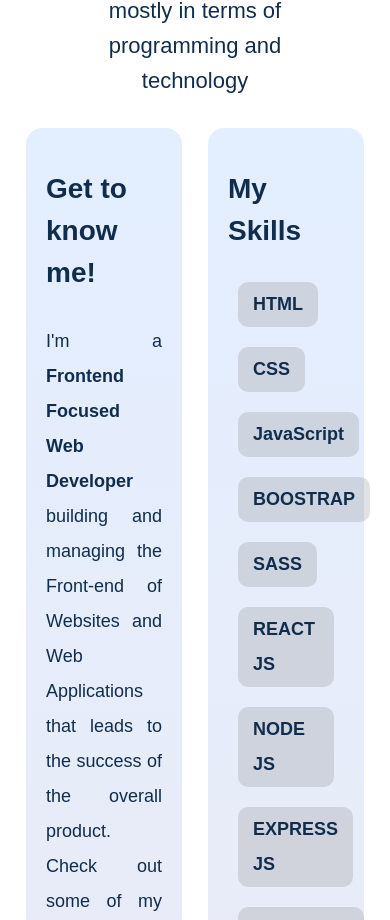
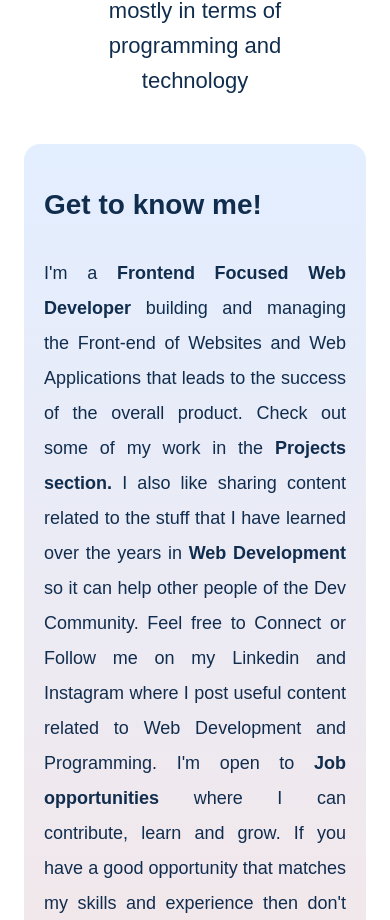
Before and after one commit to uday7223/portfolio-new, a React (Vite) app: page / in a window 390 px wide. Shown: the part 1076-1996 px from the top of the page. Built offline with nearby package versions, Linux system fonts and the light colour scheme; a web font is replaced by a local one.

Commit message:
update on topheader

```diff
--- a/src/main-comp/Portfolio.jsx
+++ b/src/main-comp/Portfolio.jsx
@@ -136,8 +136,8 @@ const Portfolio = () => {
                 UDAY KUMAR N &nbsp; <i className="fa-solid fa-heart"></i>
               </p>
             </div>
-            <div className={`head-right pe-5  justify-content-end d-flex col-xs-2  col-sm-7  col-md-8 col-lg-8col-xl-8 col-xxl-8 ${isResponsive ? "responsive" : ""}`} data-aos="fade-left">
-            {/* <div className={`head-right pe-5  justify-content-end d-flex col-xs-2  col-sm-7  col-md-8 col-lg-8col-xl-8 col-xxl-8 ${isResponsive ? "responsive" : ""}`}> */}
+            {/* <div className={`head-right pe-5  justify-content-end d-flex col-xs-2  col-sm-7  col-md-8 col-lg-8col-xl-8 col-xxl-8 ${isResponsive ? "responsive" : ""}`} data-aos="fade-left"> */}
+            <div className={`head-right pe-5  justify-content-end d-flex col-xs-2  col-sm-7  col-md-8 col-lg-8col-xl-8 col-xxl-8 ${isResponsive ? "responsive" : ""}`}>
       <ul>
       <li>
           <a href="#!" className="icon" onClick={toggleMenu}>
@@ -275,7 +275,8 @@ const Portfolio = () => {
         </div>
 
         <footer className="d-flex justify-content-center " >
-          <div className="con1  " data-aos="fade-right">
+          <div className="con1  " >
+          {/* <div className="con1  " data-aos="fade-right"> */}
             <div className="content ">
               <div className="heading">UDAY KUMAR N</div>
               <div className="text pe-5 me-5">
@@ -285,8 +286,8 @@ const Portfolio = () => {
               </div>
             </div>
           </div>
-          <div className="con2">
-          {/* <div className="con2" data-aos="fade-left"> */}
+          <div className="con2" >
+          {/* <div className="con2" data-aos="fade-right"> */}
             <div className="content">
               <div className="heading">SOCIAL</div>
 
--- a/src/main-comp/mediaQueries.scss
+++ b/src/main-comp/mediaQueries.scss
@@ -726,6 +726,39 @@
       }
     }
 
+    .bg-2{
+      .bg-2-con {
+        display: flex;
+        flex-direction: column;
+        flex-wrap: wrap;
+        justify-content: space-evenly;
+        padding-right: 3rem;
+        .bg-2-con-1, .bg-2-con-2{
+          width: 100% ;
+          margin: 1rem 1.5rem !important;
+
+        }
+
+        > div {
+          width: 40%;
+          height: auto;
+        }
+
+        .heading {
+          font-size: 28px;
+          letter-spacing: 0;
+          line-height: 42px;
+          text-align: left;
+          margin: 20px 0;
+        }
+
+        .text {
+          font-size: 18px;
+          text-align: justify;
+        }
+      }
+    }
+
   }
 
   // Optional: Add styles here for very small screens
```
